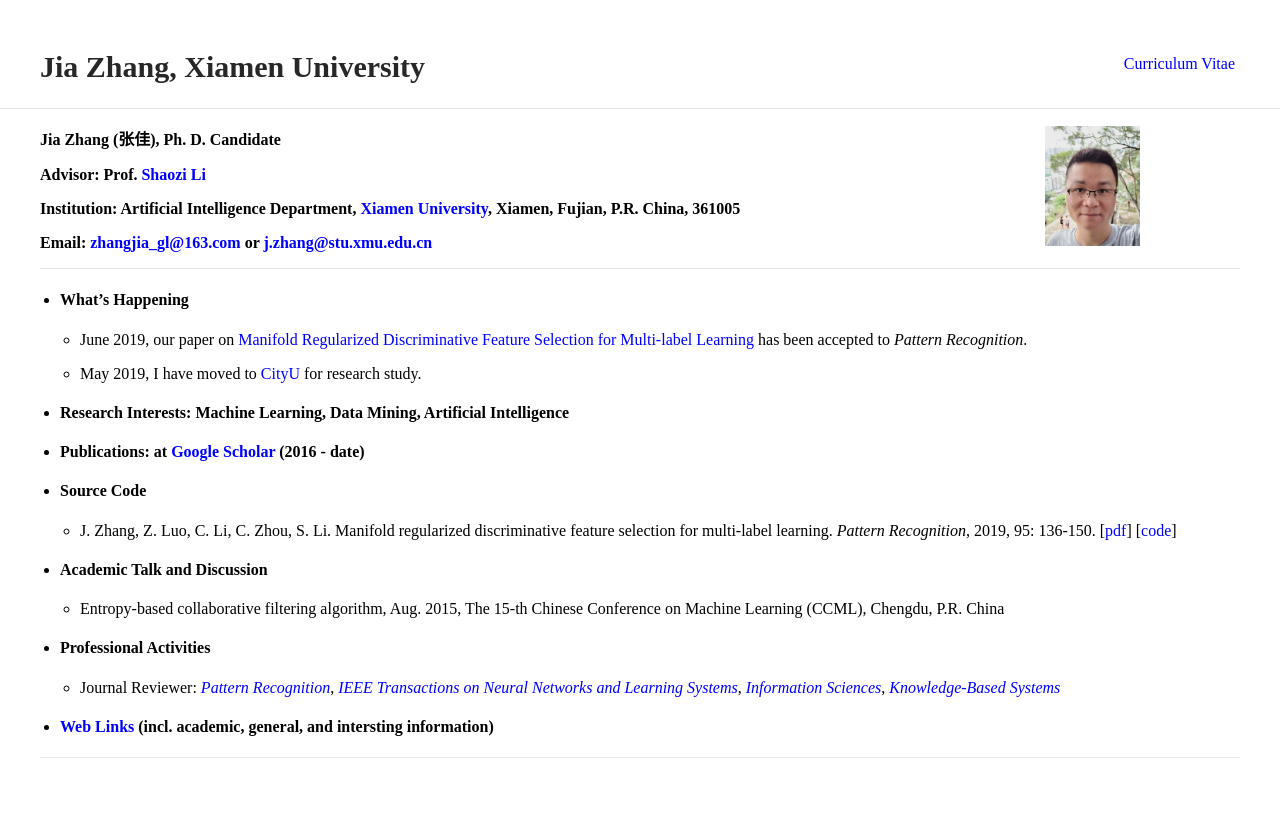
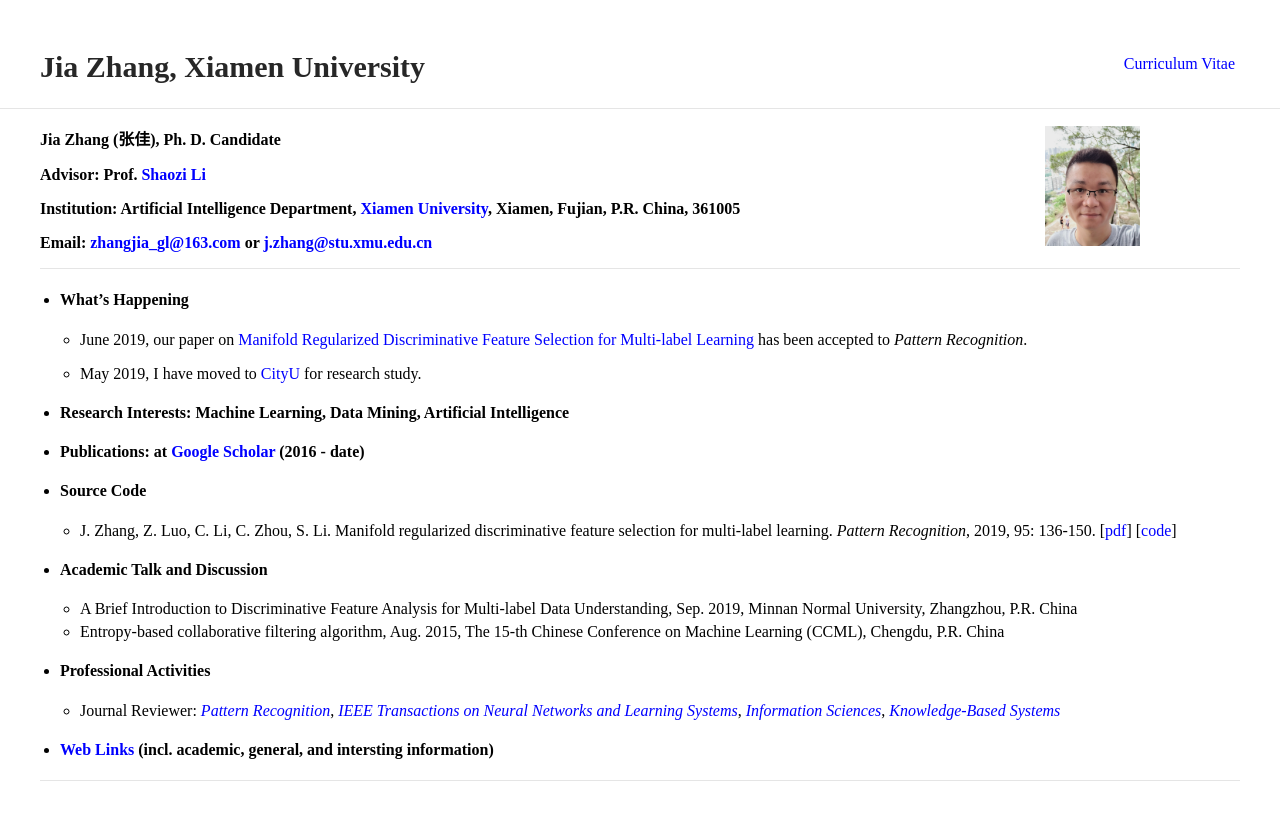
Before and after one commit to jiazhang-ml/jiazhang-ml.github.io, a Jekyll site: the page built from index.md, in a window 1280 px wide, cut to the strip 0-876 px from the top of the page. Shown: the top 820 px of the strip. Built offline with Jekyll 4.4.1, drawn with Linux system fonts in a browser that asks for light colours.

Commit message:
Update index.md

```diff
--- a/index.md
+++ b/index.md
@@ -30,6 +30,7 @@ layout: default
 
 * #### Academic Talk and Discussion
 
+    * A Brief Introduction to Discriminative Feature Analysis for Multi-label Data Understanding, Sep. 2019, Minnan Normal University, Zhangzhou, P.R. China
     * Entropy-based collaborative filtering algorithm, Aug. 2015, The 15-th Chinese Conference on Machine Learning (CCML), Chengdu, P.R. China
 
 * #### Professional Activities
```
